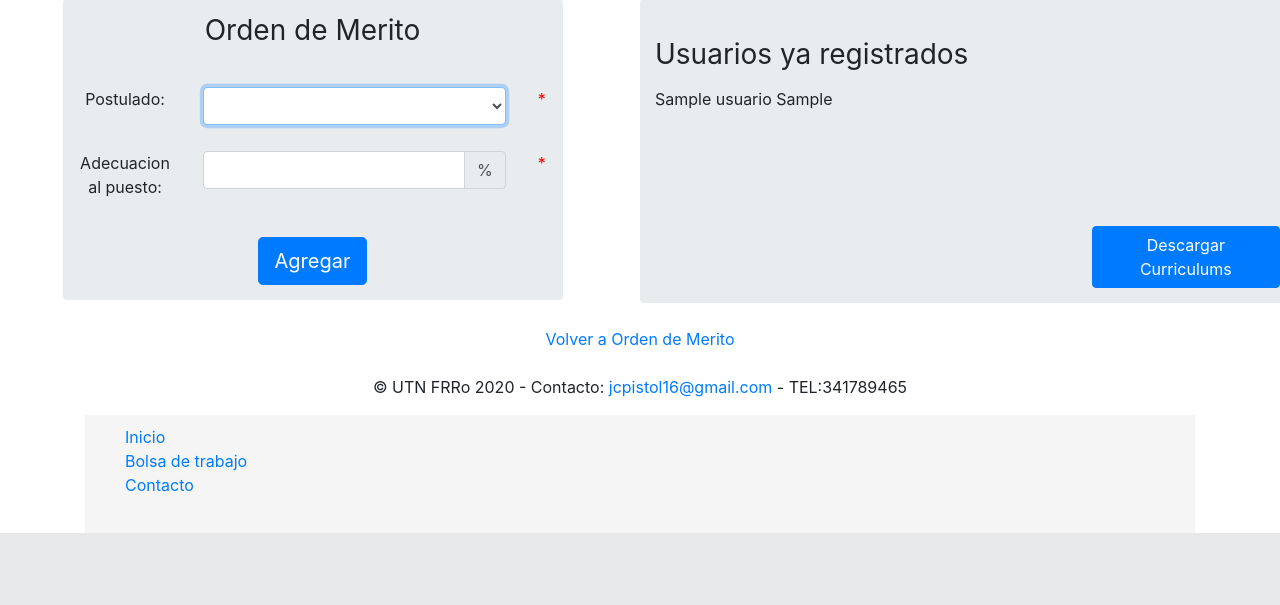
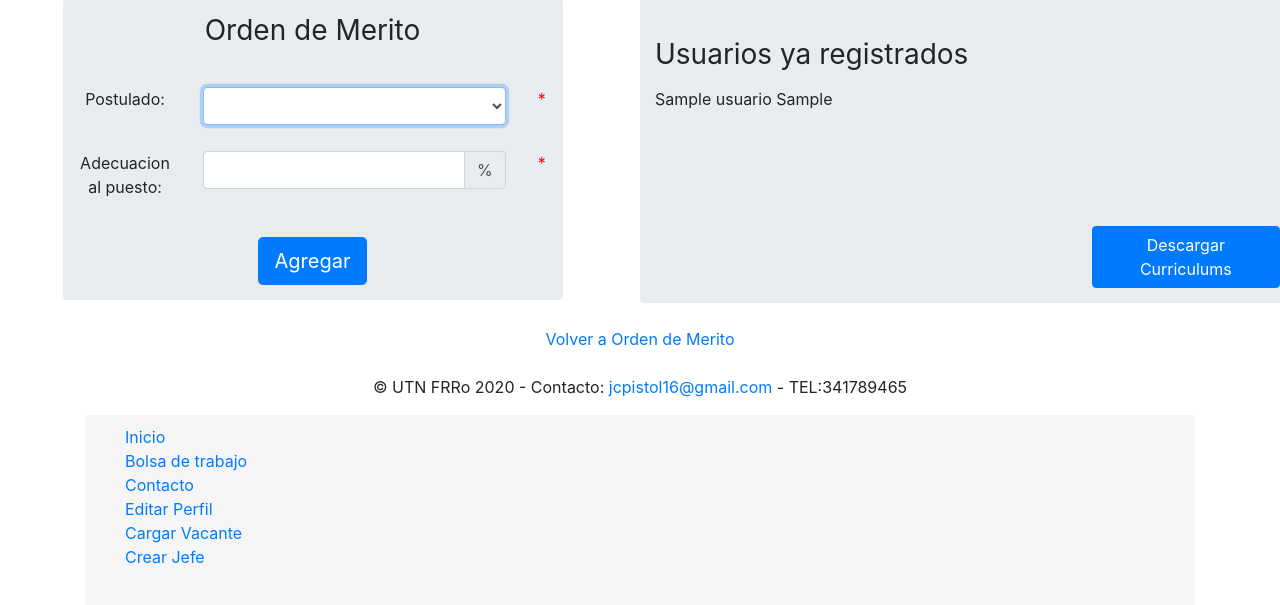
Before and after one commit to joagon96/TPI_Cubrir_Vacantes, a PHP site: page /CargaOrdenDeMerito.php?var=1 in a window 1280 px wide. Shown: the part 433-1038 px from the top of the page. Before the commit the page ends 966 px from the top, so only its background shows below. Run offline with PHP 8.4, Linux system fonts and the light colour scheme; the visitor is signed in with stand-in values (Sample User, id 1); tables that the repository leaves empty or names only in its code hold one stand-in row (values such as "Sample post"); lists and menus that the app fills with data are empty.

Commit message:
correcciones terminadas

```diff
--- a/CargaOrdenDeMerito.php
+++ b/CargaOrdenDeMerito.php
@@ -109,17 +109,19 @@ if (isset($_POST['agregar'])){
                     <select name="usuario" class="form-control" required autofocus>
                         <?php
 
-                        $query5 = "SELECT * FROM merito INNER JOIN usuarios ON merito.id_usuario = usuarios.id WHERE id_vacante = '$id';";
-                        $result5 = mysqli_query($link, $query5); // consulta que busca a los usuarios que ya esten registrados en es lorden de merito
-                        $registrados = [];
-                        while ($user = mysqli_fetch_array($result5)){
-                            array_push($registrados,$user['usuario']); //meto en un array solo el nombre de usuario ed los que ya estan registrados
-                        }
+                        // $query5 = "SELECT * FROM merito INNER JOIN usuarios ON merito.id_usuario = usuarios.id WHERE id_vacante = '$id';";
+                        // $result5 = mysqli_query($link, $query5); // consulta que busca a los usuarios que ya esten registrados en es lorden de merito
+                        // $registrados = [];
+                        // while ($user = mysqli_fetch_array($result5)){
+                        //     array_push($registrados,$user['usuario']); //meto en un array solo el nombre de usuario ed los que ya estan registrados
+                        // }
 
+                        $querypostulados = "SELECT * FROM postulaciones  INNER JOIN usuarios ON postulaciones.id_usuario = usuarios.id WHERE id_vacante = '$id' and id_usuario NOT IN (SELECT id_usuario FROM merito WHERE id_vacante = '$id') ";
+                        $result6 = mysqli_query($link, $querypostulados);
 
-                        while($mostrar = mysqli_fetch_array($result)){
+                        while($mostrar = mysqli_fetch_array($result6)){
                                 ?>
-                                <option value="<?php echo $mostrar['usuario'] ?>"><?php if (!in_array($mostrar['usuario'],$registrados)) { echo $mostrar['nombre'].' '.$mostrar['apellido']; }?></option>
+                                <option value="<?php echo $mostrar['usuario'] ?>"><?php  echo $mostrar['nombre'].' '.$mostrar['apellido']?></option>
                                 <?php
                         }
                         ?>
--- a/Footer.php
+++ b/Footer.php
@@ -6,13 +6,15 @@
                         <li><a href="Home.php">Inicio</a></li>
                         <li><a href="VacantesPaginacion.php?pagina=">Bolsa de trabajo</a></li>
                         <li><a href="Contacto.php">Contacto</a></li>
+
                         <?php
                         if (isset($_SESSION['usuario'])) {
-                                $tipo = $_SESSION['tipo'];
-
-                                if ($tipo != "") {
+                                $tipo = $_SESSION['tipo'];?>
+                                <li><a href="EditarPerfil.php">Editar Perfil</a></li><?php
+                                if ($tipo == "admin") {
                                         ?>
-                                        <li><a href="Merito.php"></a></li>
+                                        <li><a href="NuevaVacante.php">Cargar Vacante</a></li>
+                                        <li><a href="CrearJefe.php">Crear Jefe</a></li>
                                         <?php
                                 }
                         }
```
